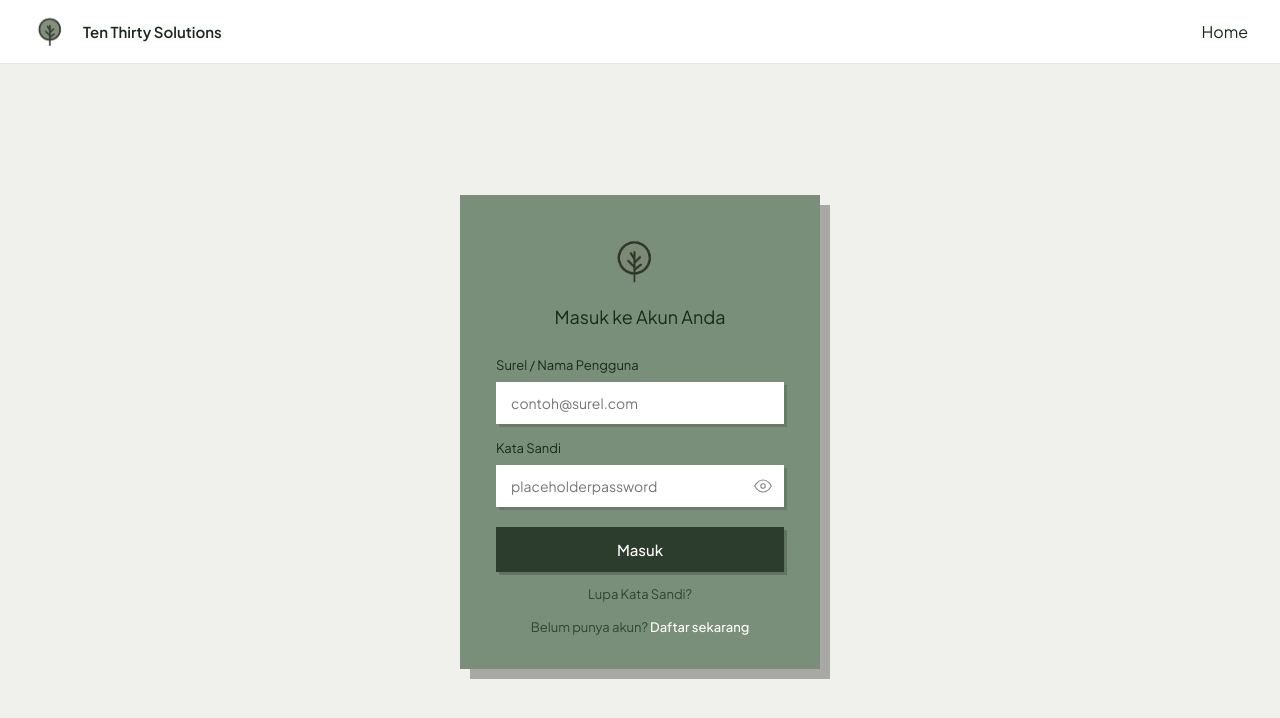
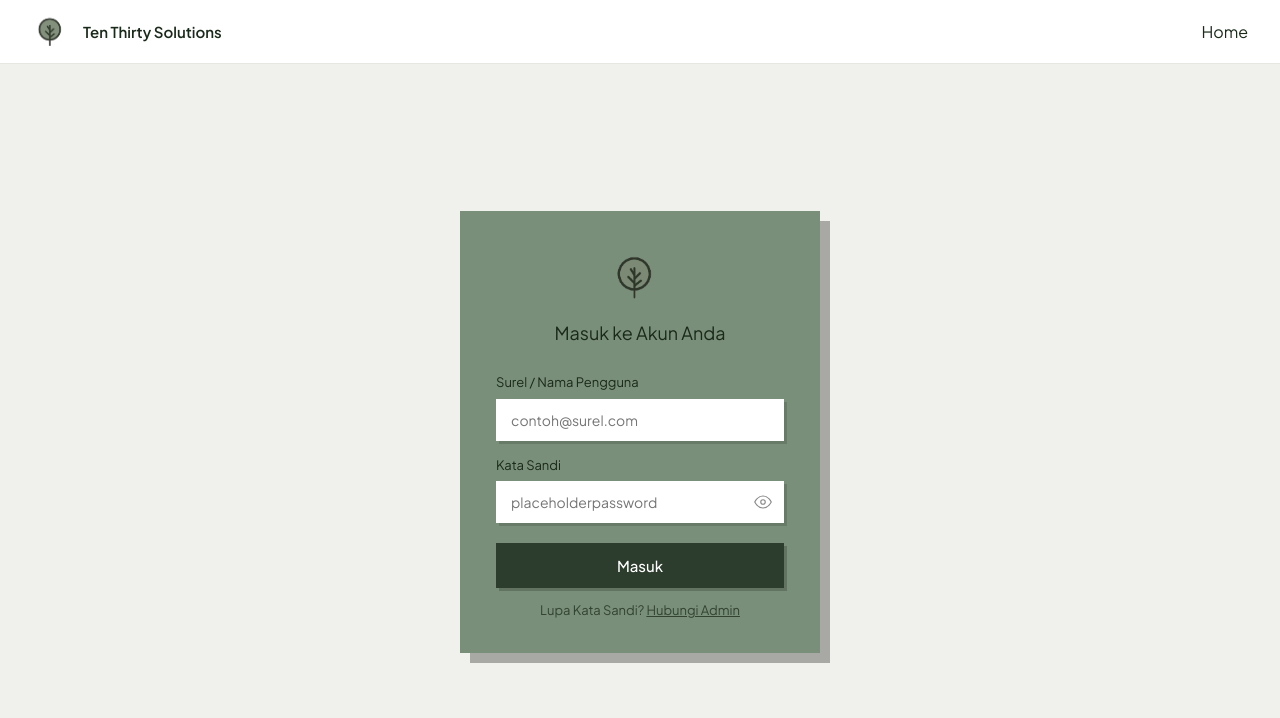
Before and after one commit to Raged9/FrontEnd_TenThirty, a Next.js app: page /admin/login in a window 1280 px wide. Shown: the top 718 px of the page. Built offline with nearby package versions, Linux system fonts and the light colour scheme.

Commit message:
Commit 5 Christopher : Bug Fix Login, Upload Sementara, Content About Us

```diff
--- a/src/app/admin/dashboard/content/page.js
+++ b/src/app/admin/dashboard/content/page.js
@@ -197,7 +197,7 @@ export default function ContentPage() {
                         <button className="btn-remove" onClick={() => removeTeamMember(i)}>Hapus</button>
                       </div>
                       <Field label="Nama" value={member.name || ''} onChange={v => updateTeamMember(i, 'name', v)} maxLength={40} />
-                      <Field label="Cerita / Bio" value={member.story || ''} onChange={v => updateTeamMember(i, 'story', v)} multiline rows={4} maxLength={300} />
+                      <Field label="Cerita / Bio" value={member.story || ''} onChange={v => updateTeamMember(i, 'story', v)} multiline rows={4} maxLength={1000} />
                       <div className="position-field">
                         <p className="field-label">Posisi Gambar</p>
                         <div className="radio-group">
--- a/src/app/admin/login/page.js
+++ b/src/app/admin/login/page.js
@@ -23,7 +23,7 @@ export default function AdminLoginPage() {
       const data = await res.json()
       if (!res.ok) { setError(data.message || 'Login gagal'); return }
       localStorage.setItem('admin_token', data.token)
-      router.push('/admin/dashboard')
+      router.push('/admin/dashboard/sales')
     } catch {
       setError('Server tidak bisa dihubungi')
     } finally {
@@ -99,8 +99,17 @@ export default function AdminLoginPage() {
             {loading ? 'Memproses...' : 'Masuk'}
           </button>
 
-          <p className="forgot">Lupa Kata Sandi?</p>
-          <p className="register">Belum punya akun? <a href="#">Daftar sekarang</a></p>
+          <p className="forgot">
+            Lupa Kata Sandi?{' '}
+            <a
+              href="mailto:tenthirtynotification@gmail.com?subject=Permintaan Reset Password Admin"
+              title="Hubungi tenthirtynotification@gmail.com"
+              style={{ textDecoration: 'underline', cursor: 'pointer', color: 'inherit' }}
+            >
+              Hubungi Admin
+            </a>
+          </p>
+          {/*<p className="register">Belum punya akun? <a href="#">Daftar sekarang</a></p> ... */}
         </div>
       </div>
 
```
Also changed, not shown: src/app/admin/dashboard/layout.js (+0 -11 lines).
